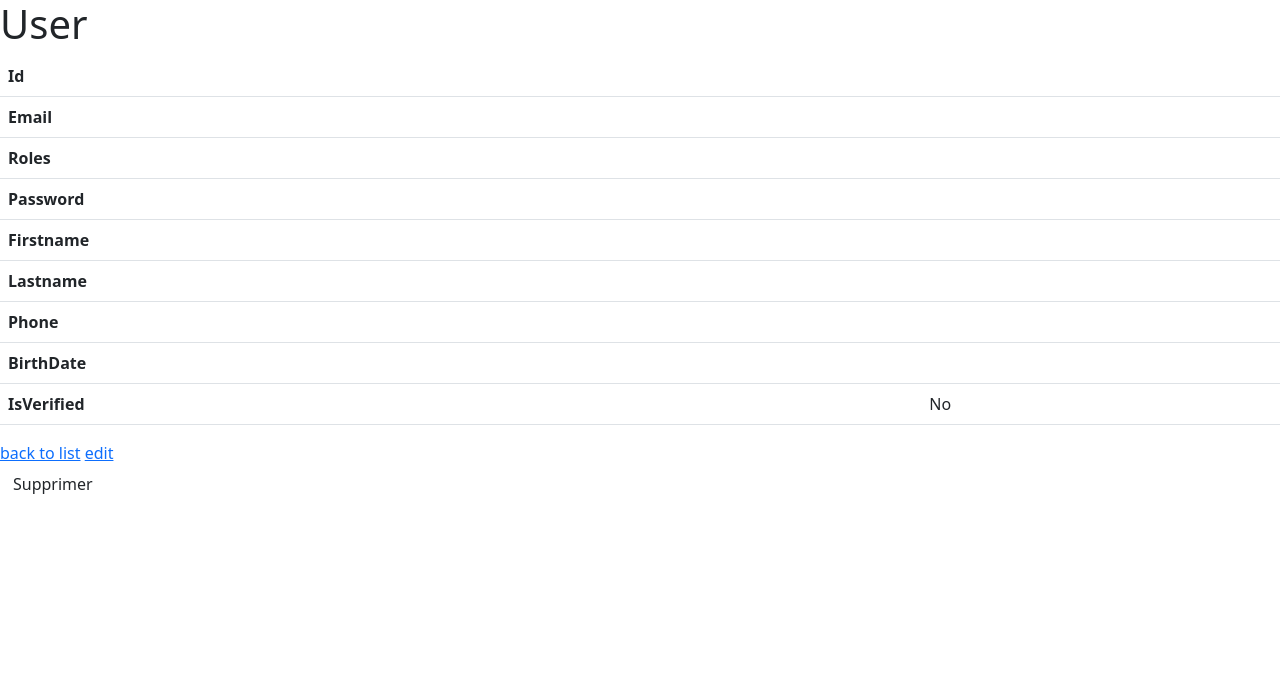
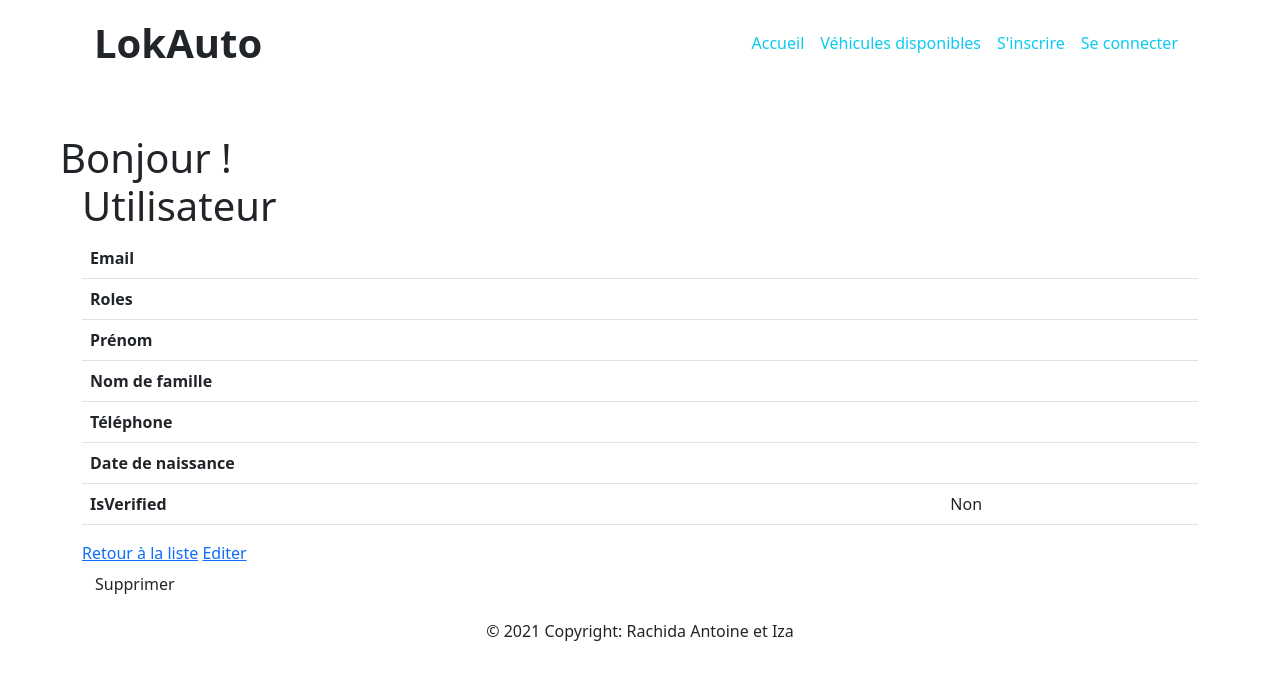
Before and after one commit to isabelle-soupault/lokAuto, a Symfony app: template templates/user/show.html.twig in a window 1280 px wide. Shown: the top 680 px of the page. Run offline with Twig, Linux system fonts and the light colour scheme; the template is opened without the code that fills it, so the values that code supplies are empty; some libraries are stand-ins or nearby versions.

Commit message:
Update soir du 23-07

```diff
--- a/config/routes.yaml
+++ b/config/routes.yaml
@@ -1,5 +1,5 @@
 home:
-    path: /home
+    path: /
     controller: App\Controller\DefaultController::index
 
 
--- a/src/Controller/DefaultController.php
+++ b/src/Controller/DefaultController.php
@@ -10,7 +10,7 @@
 
 class DefaultController extends AbstractController {
 /**
-* @Route("/home", name="home")
+* @Route("/", name="home")
     */
     public function index(): Response
     {
--- a/templates/base.html.twig
+++ b/templates/base.html.twig
@@ -2,7 +2,7 @@
 <html>
     <head>
         <meta charset="UTF-8">
-        <title>{% block title %}Welcome!{% endblock %}</title>
+        <title>{% block title %}🚍 LokAuto 🚍{% endblock %}</title>
         {# Run `composer require symfony/webpack-encore-bundle`
            and uncomment the following Encore helpers to start using Symfony UX #}
         {% block stylesheets %}
@@ -15,6 +15,91 @@
         {% endblock %}
     </head>
     <body>
-        {% block body %}{% endblock %}
+        <header>
+        {% block header %}
+            {#<nav>
+            <div class="nav-wrapper">
+                <div class="container">
+                    <a href="{{ path('home') }}" class="brand-logo">Symfony Blog</a>
+                        <ul id="nav-mobile" class="right hide-on-med-and-down">
+                        <li><a href="{{ path('home') }}">Home</a></li>
+                        {% if app.user %}
+                            <li><a href="/logout">Logout</a></li>
+                        {% else %}
+                            <li><a href="/login">Login</a></li>
+                        {% endif %}
+                        </ul>
+                    </div>
+                </div>
+            </nav>#}
+
+        <nav class="navbar navbar-expand-lg bg-nav mb-5 container">
+  <div class="container-fluid marge">
+    <a class="navbar-brand link-dark fw-bold fs-1" href="{{ path('home') }}">LokAuto</a>
+    <button class="navbar-toggler" type="button" data-bs-toggle="collapse" data-bs-target="#navbarNav" aria-controls="navbarNav" aria-expanded="false" aria-label="Toggle navigation">
+      <span class="navbar-toggler-icon"></span>
+    </button>
+    <div class="collapse navbar-collapse justify-content-end " id="">
+      <ul class="navbar-nav">
+        <li class="nav-item">
+          <a class="nav-link active link-info" aria-current="page" href="{{ path('home') }}">Accueil</a>
+        </li>
+        <li class="nav-item">
+          <a class="nav-link link-info" href="{{ path('car_index') }}">Véhicules disponibles</a>
+        </li>
+
+        <li class="nav-item">
+            {% if app.user %}
+                {% if app.user and 'ROLE_ADMIN' in app.user.roles %}
+                    <li class="nav-item">
+                        <a class="nav-link link-info" href="{{ path('admin') }}">Tableau de bord</a>
+                    </li>
+                {% endif %}
+                    <li class="nav-item"> <a class="nav-link link-info" href="{{ path('user_show', {id:app.user.id}) }}">Mon profil</a></li>
+                    <li><a class="nav-link link-info" href="/logout">Se déconnecter</a></li>
+                {% else %}
+                <li><a class="nav-link link-info"href="/register">S'inscrire</a></li>
+                    <li><a class="nav-link link-info"href="/login">Se connecter</a></li>
+
+                {% endif %}
+        </li>
+
+      </ul>
+    </div>
+  </div>
+</nav>
+
+<span class="h1 container m-5" >Bonjour
+    {% if app.user %}
+    {{ app.user.firstname }}
+    {% endif %}
+!</span>
+
+        {% endblock %}
+    </header>
+
+   <div class="container mainBody">{% block body %}{% endblock %}</div>
+
+
+
+{#Footer             #}
+
+        {% block footer %}
+        <footer class=" footer text-center text-lg-start bg-nav">
+        <!-- Copyright -->
+        <div class="text-center p-3">
+            © {{ "now"|date("Y") }} Copyright:
+            <span class="text-dark" >Rachida Antoine et Iza</span>
+        </div>
+        <!-- Copyright -->
+
+
+        </footer>
+    {% endblock %}
+
+    	{% block scripts %}
+		<script src="https://cdnjs.cloudflare.com/ajax/libs/jquery/3.4.0/jquery.min.js"></script>
+
+	{% endblock %}
     </body>
 </html>
--- a/templates/user/_form.html.twig
+++ b/templates/user/_form.html.twig
@@ -1,4 +1,4 @@
 {{ form_start(form) }}
     {{ form_widget(form) }}
-    <button class="btn">{{ button_label|default('Sauvegarder') }}</button>
+    {#<button class="btn">{{ button_label|default('Sauvegarder') }}</button>#}
 {{ form_end(form) }}
--- a/templates/user/edit.html.twig
+++ b/templates/user/edit.html.twig
@@ -5,9 +5,9 @@
 {% block body %}
     <h1>Editer</h1>
 
-    {{ include('user/_form.html.twig', {'button_label': 'Mise à Jour'}) }}
+    {{ include('user/_form.html.twig') }}
 
     <a href="{{ path('user_index') }}">Retourner à la liste</a>
 
-    {{ include('user/_delete_form.html.twig') }}
+    {#{{ include('user/_delete_form.html.twig') }}#}
 {% endblock %}
--- a/templates/user/index.html.twig
+++ b/templates/user/index.html.twig
@@ -30,7 +30,7 @@
                 <td>{{ user.firstname }}</td>
                 <td>{{ user.lastname }}</td>
                 <td>{{ user.phone }}</td>
-                <td>{{ user.birthDate ? user.birthDate|date('d/m/Y) : '' }}</td>
+                <td>{{ user.birthDate ? user.birthDate|date('d/m/Y') : '' }}</td>
                 <td>{{ user.isVerified ? 'Oui' : 'Non' }}</td>
                 <td>
                     <a href="{{ path('user_show', {'id': user.id}) }}" class="btn btn-success">Voir</a>
--- a/templates/user/show.html.twig
+++ b/templates/user/show.html.twig
@@ -1,16 +1,13 @@
 {% extends 'base.html.twig' %}
 
-{% block title %}User{% endblock %}
+{% block title %}Utilisateur{% endblock %}
 
 {% block body %}
-    <h1>User</h1>
+    <h1>Utilisateur</h1>
 
     <table class="table">
         <tbody>
-            <tr>
-                <th>Id</th>
-                <td>{{ user.id }}</td>
-            </tr>
+
             <tr>
                 <th>Email</th>
                 <td>{{ user.email }}</td>
@@ -19,36 +16,33 @@
                 <th>Roles</th>
                 <td>{{ user.roles ? user.roles|json_encode : '' }}</td>
             </tr>
+
             <tr>
-                <th>Password</th>
-                <td>{{ user.password }}</td>
-            </tr>
-            <tr>
-                <th>Firstname</th>
+                <th>Prénom</th>
                 <td>{{ user.firstname }}</td>
             </tr>
             <tr>
-                <th>Lastname</th>
+                <th>Nom de famille</th>
                 <td>{{ user.lastname }}</td>
             </tr>
             <tr>
-                <th>Phone</th>
+                <th>Téléphone</th>
                 <td>{{ user.phone }}</td>
             </tr>
             <tr>
-                <th>BirthDate</th>
-                <td>{{ user.birthDate ? user.birthDate|date('Y-m-d') : '' }}</td>
+                <th>Date de naissance</th>
+                <td>{{ user.birthDate ? user.birthDate|date('d-m-Y') : '' }}</td>
             </tr>
             <tr>
                 <th>IsVerified</th>
-                <td>{{ user.isVerified ? 'Yes' : 'No' }}</td>
+                <td>{{ user.isVerified ? 'Oui' : 'Non' }}</td>
             </tr>
         </tbody>
     </table>
 
-    <a href="{{ path('user_index') }}">back to list</a>
+    <a href="{{ path('user_index') }}">Retour à la liste</a>
 
-    <a href="{{ path('user_edit', {'id': user.id}) }}">edit</a>
+    <a href="{{ path('user_edit', {'id': user.id}) }}">Editer</a>
 
     {{ include('user/_delete_form.html.twig') }}
 {% endblock %}
```
Also changed, not shown: Documentations.md (+107 -2 lines), src/Controller/Admin/DashboardController.php (+25 -31 lines), src/Controller/UserController.php (+26 -24 lines), src/Form/RegistrationFormType.php (+11 -9 lines), src/Form/UserType.php (deleted, +0 -32 lines), templates/admin/dashboard.html.twig (+19 -8 lines), templates/home.html.twig (+3 -40 lines), templates/security/login.html.twig (+5 -5 lines).
